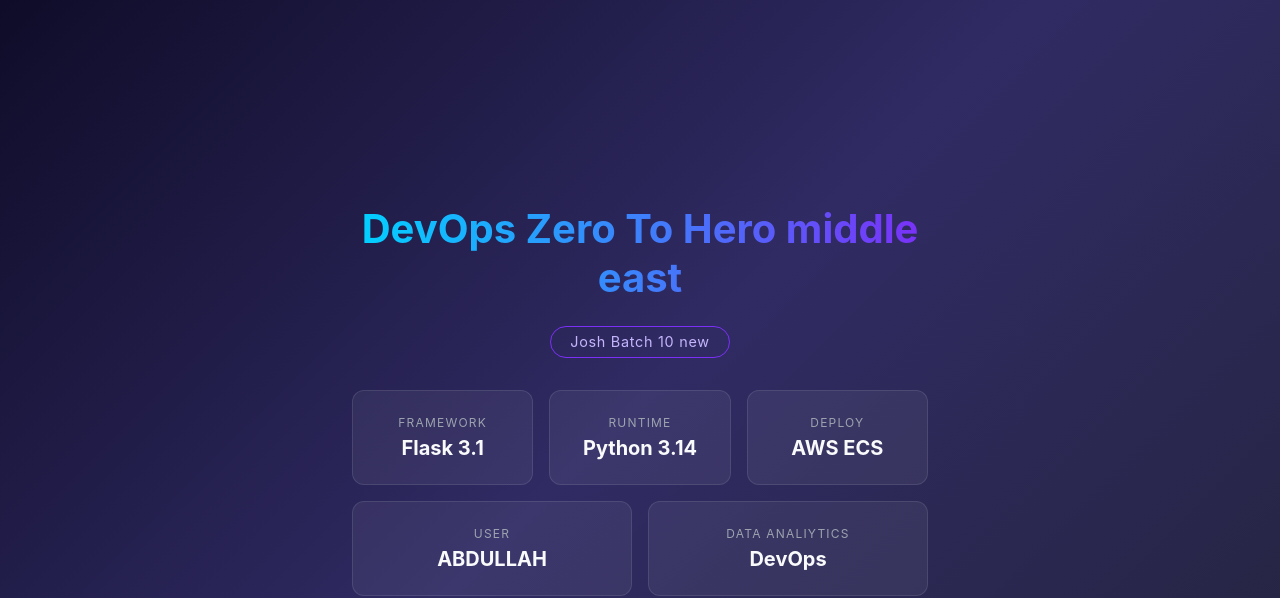
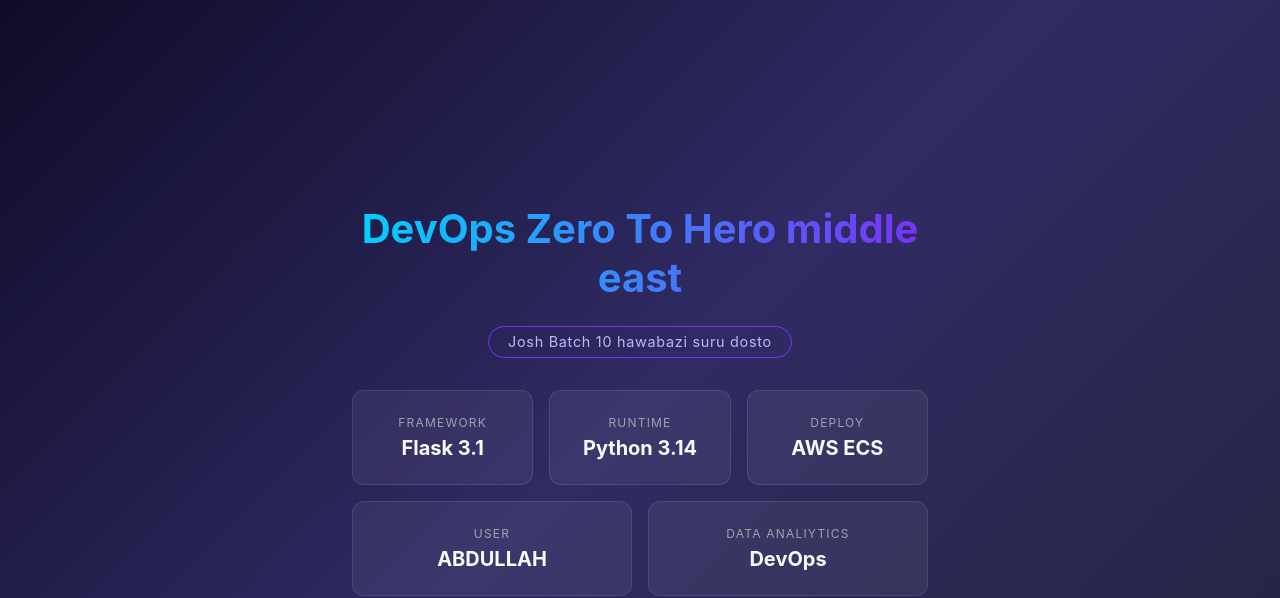
Before and after one commit to Abdullahgour/devops-nginx-demo, a Flask app: page / in a window 1280 px wide. Shown: the top 598 px of the page. Run offline with Flask 3, Linux system fonts and the light colour scheme.

Commit message:
deployement

```diff
--- a/templates/index.html
+++ b/templates/index.html
@@ -68,7 +68,7 @@
 <body>
     <div class="container">
         <h1>DevOps Zero To Hero middle east</h1>
-        <div class="badge">Josh Batch 10 new</div>
+        <div class="badge">Josh Batch 10 hawabazi suru dosto</div>
         <div class="cards">
             <div class="card">
                 <span>Framework</span>
```
